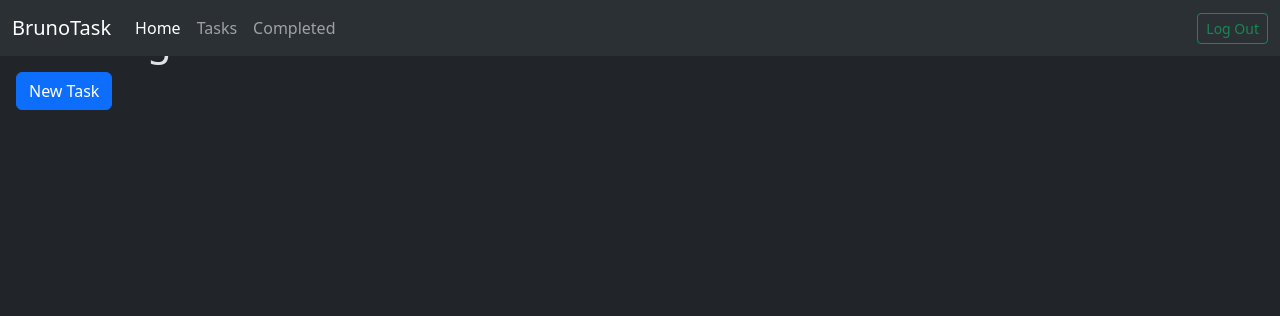
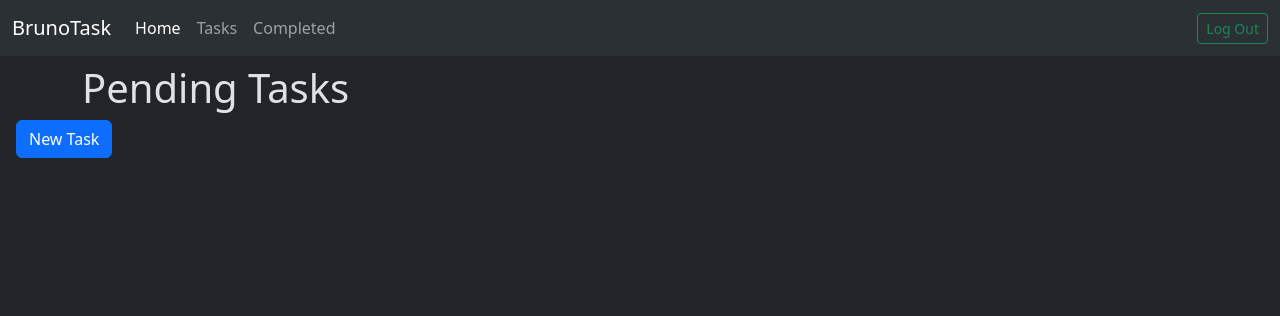
Before and after one commit to SakushiPersonal/Django_AUTH_Crud, a Django app: page /task/ in a window 1280 px wide. Shown: the top 316 px of the page. Run offline with Django 4.2, Linux system fonts and the light colour scheme; the visitor is signed in with stand-in values (Sample User, id 1); data that the repository does not hold is empty.

Commit message:
task_html_mt5

```diff
--- a/tasks/templates/task.html
+++ b/tasks/templates/task.html
@@ -10,7 +10,7 @@
 <body data-bs-theme="dark" class="p-3 text-body bg-body">
 
 
-    <div>
+    <div class="container mt-5">
         {% if task.completed %}
             <h1>Completed Tasks</h1>
         {% else %}
```
